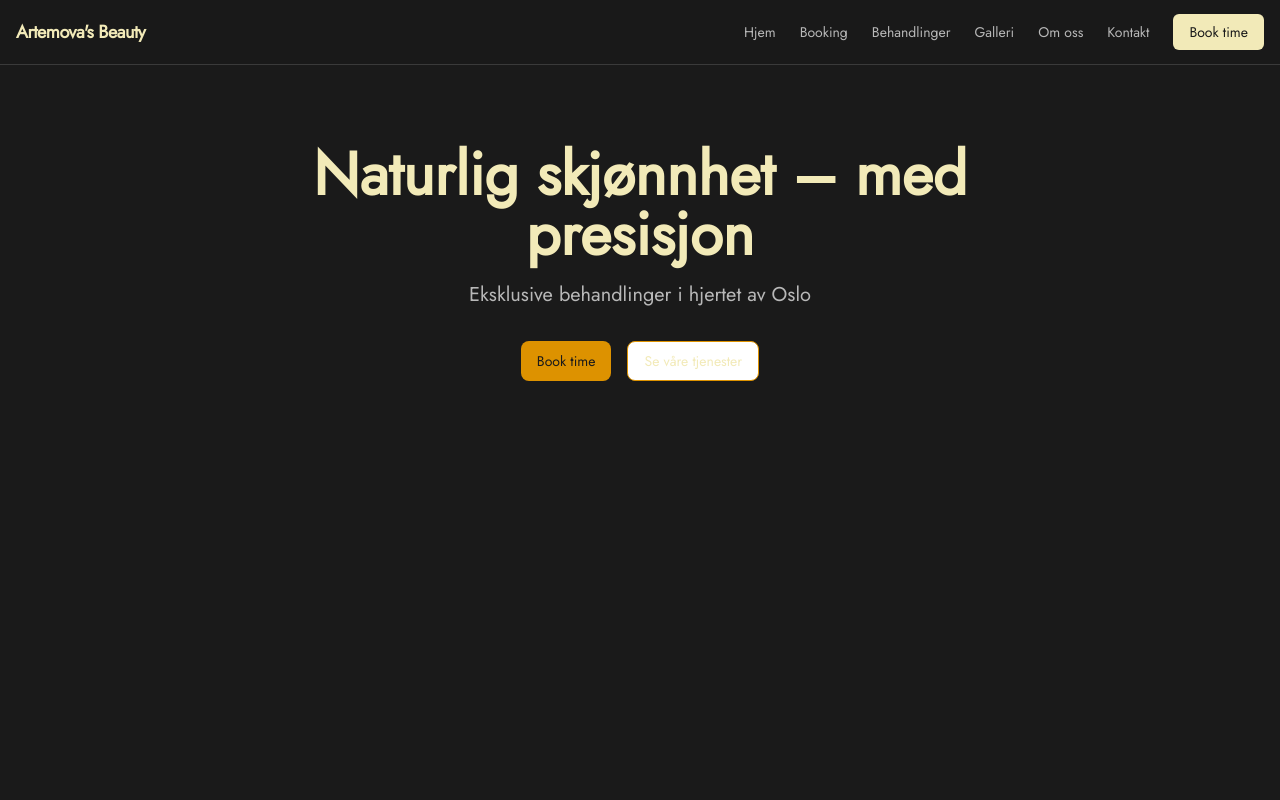
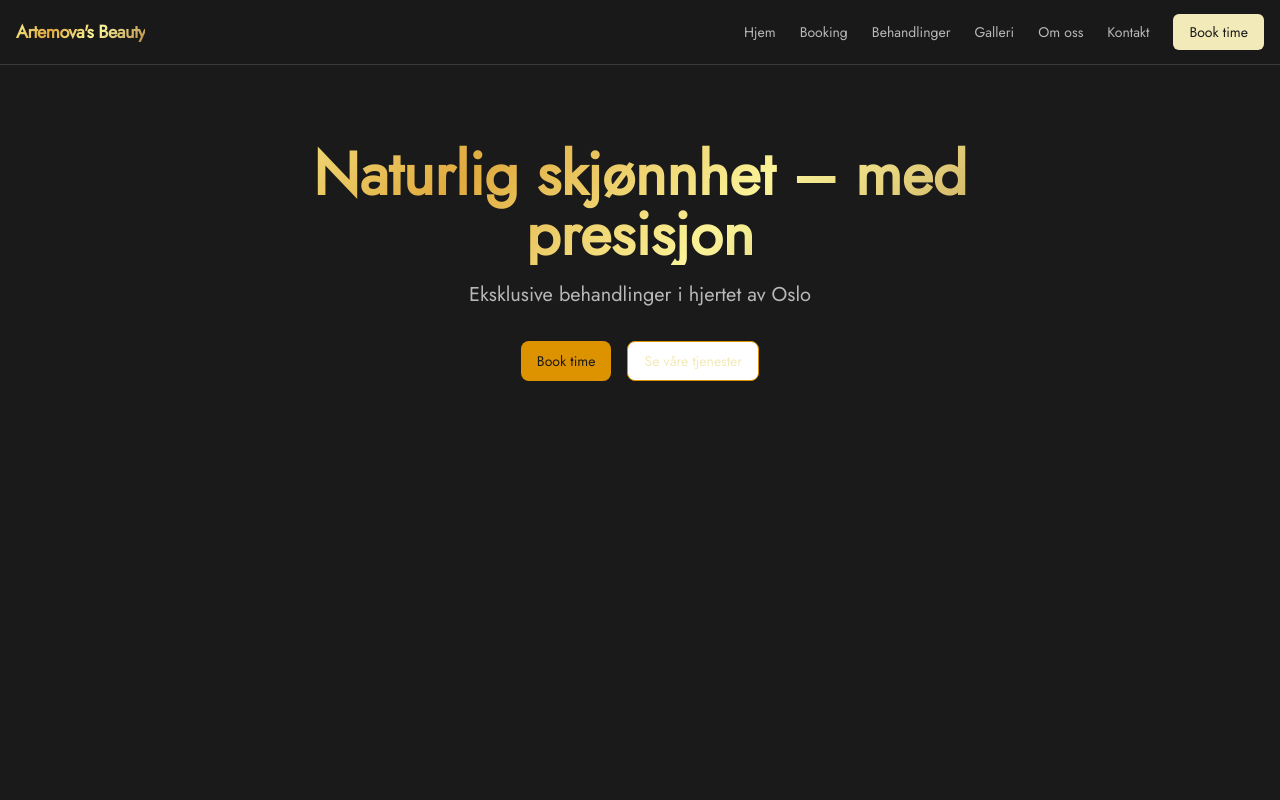
Before and after one commit to finnrobertk/artemovasbeauty, a Next.js app: page / in a window 1280 px wide. Shown: the top 800 px of the page. Built offline with nearby package versions, Linux system fonts and the light colour scheme.

Commit message:
feat: add gold gradient text effect to logo and hero heading

```diff
--- a/src/app/page.tsx
+++ b/src/app/page.tsx
@@ -8,7 +8,7 @@ export default function HomePage() {
       {/* Hero Section */}
       <section className="relative py-20 px-4 sm:px-6 lg:px-8">
         <div className="max-w-4xl mx-auto text-center">
-          <h1 className="text-4xl sm:text-5xl lg:text-6xl font-sans font-bold text-foreground mb-4">
+          <h1 className="text-4xl sm:text-5xl lg:text-6xl font-sans font-bold mb-4 bg-gold-text bg-clip-text text-transparent">
             Naturlig skjønnhet – med presisjon
           </h1>
           <p className="text-lg sm:text-xl text-muted-foreground mb-8 max-w-2xl mx-auto leading-relaxed">
--- a/src/components/layout/Header.tsx
+++ b/src/components/layout/Header.tsx
@@ -22,7 +22,7 @@ export function Header() {
         <div className="flex h-16 items-center justify-between">
           {/* Logo */}
           <Link href="/" className="font-semibold tracking-tight text-lg">
-            Artemova&#39;s Beauty
+            <span className="bg-gold-text bg-clip-text text-transparent">Artemova&#39;s Beauty</span>
           </Link>
 
           {/* Desktop nav */}
--- a/tailwind.config.js
+++ b/tailwind.config.js
@@ -51,6 +51,9 @@ module.exports = {
       backgroundImage: {
         'gradient-gold': 'linear-gradient(135deg, #FFDD9E 0%, #DD9200 100%)',
         'gradient-gold-hover': 'linear-gradient(135deg, #DD9200 0%, #FFDD9E 100%)',
+        // Text-specific gold gradient using provided stops for a more realistic gold
+        // Stops: #F9F295, #E0AA3E, #FAF398, #B88A44
+        'gold-text': 'linear-gradient(135deg, #F9F295 0%, #E0AA3E 30%, #FAF398 60%, #B88A44 100%)',
       },
       spacing: {
         '18': '4.5rem',
```
